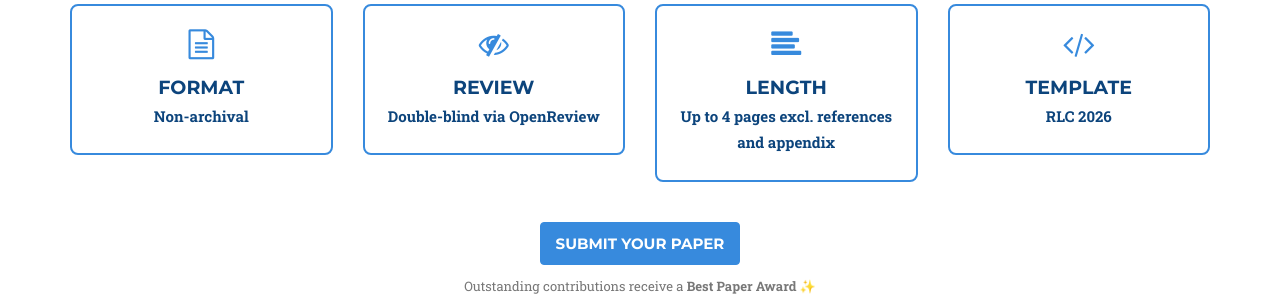
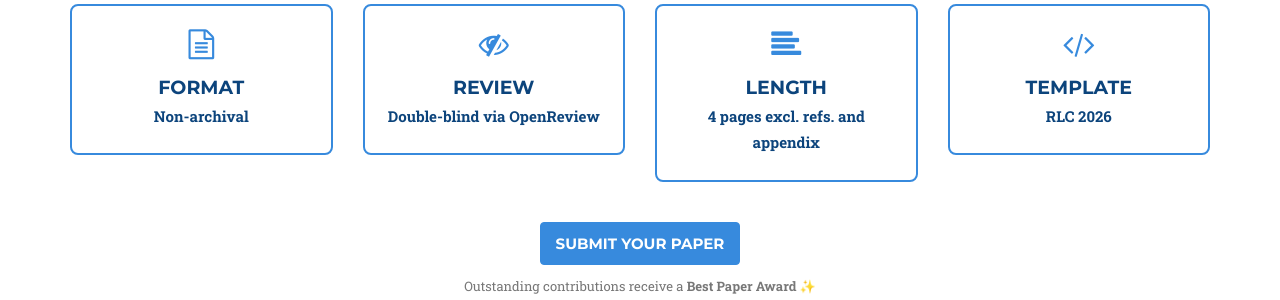
Before and after one commit to worldmodels-rlc/worldmodels-rlc.github.io, a Jekyll site: the page built from index.html, in a window 1280 px wide and 900 px high, scrolled down 3520 px. Shown: the part 182-482 px from the top of the window. Built offline with Jekyll 4.4.1, drawn with Linux system fonts in a browser that asks for light colours; some web fonts are replaced.

Commit message:
Update clients.html

```diff
--- a/_includes/clients.html
+++ b/_includes/clients.html
@@ -55,7 +55,7 @@
                     <div style="border: 2px solid #378ADD; border-radius: 8px; padding: 24px 16px; height:100%;">
                         <i class="fa fa-align-left fa-2x" style="color:#378ADD; margin-bottom:10px;"></i>
                         <h4 style="margin:8px 0 4px;">Length</h4>
-                        <p style="font-size:15px; font-weight:700; color:#0C447C; margin:0;">Up to 4 pages excl. references and appendix</p>
+                        <p style="font-size:15px; font-weight:700; color:#0C447C; margin:0;">4 pages excl. refs. and appendix</p>
                     </div>
                 </div>
                 <div class="col-md-3 col-sm-6 text-center" style="margin-bottom:16px;">
```
